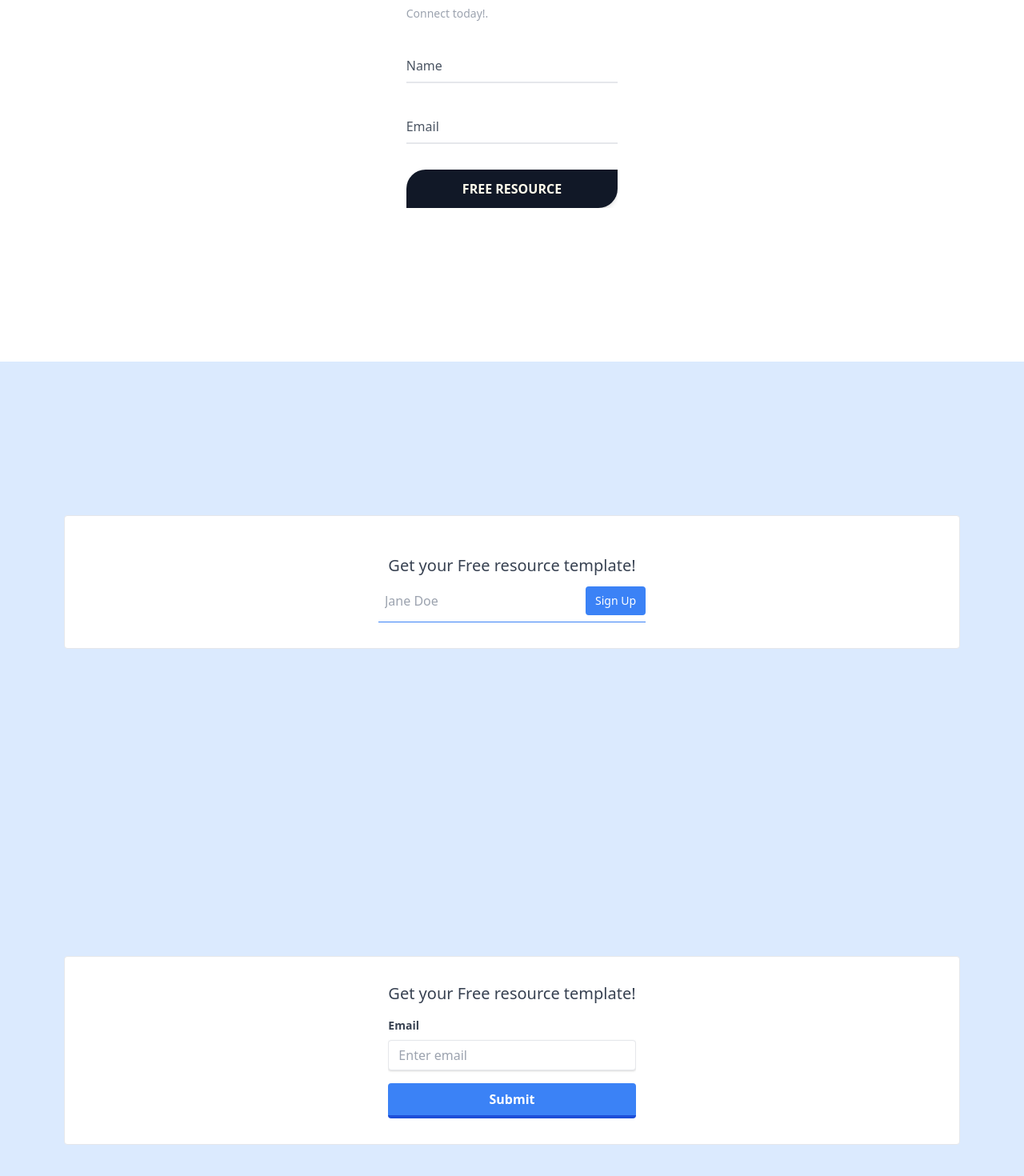
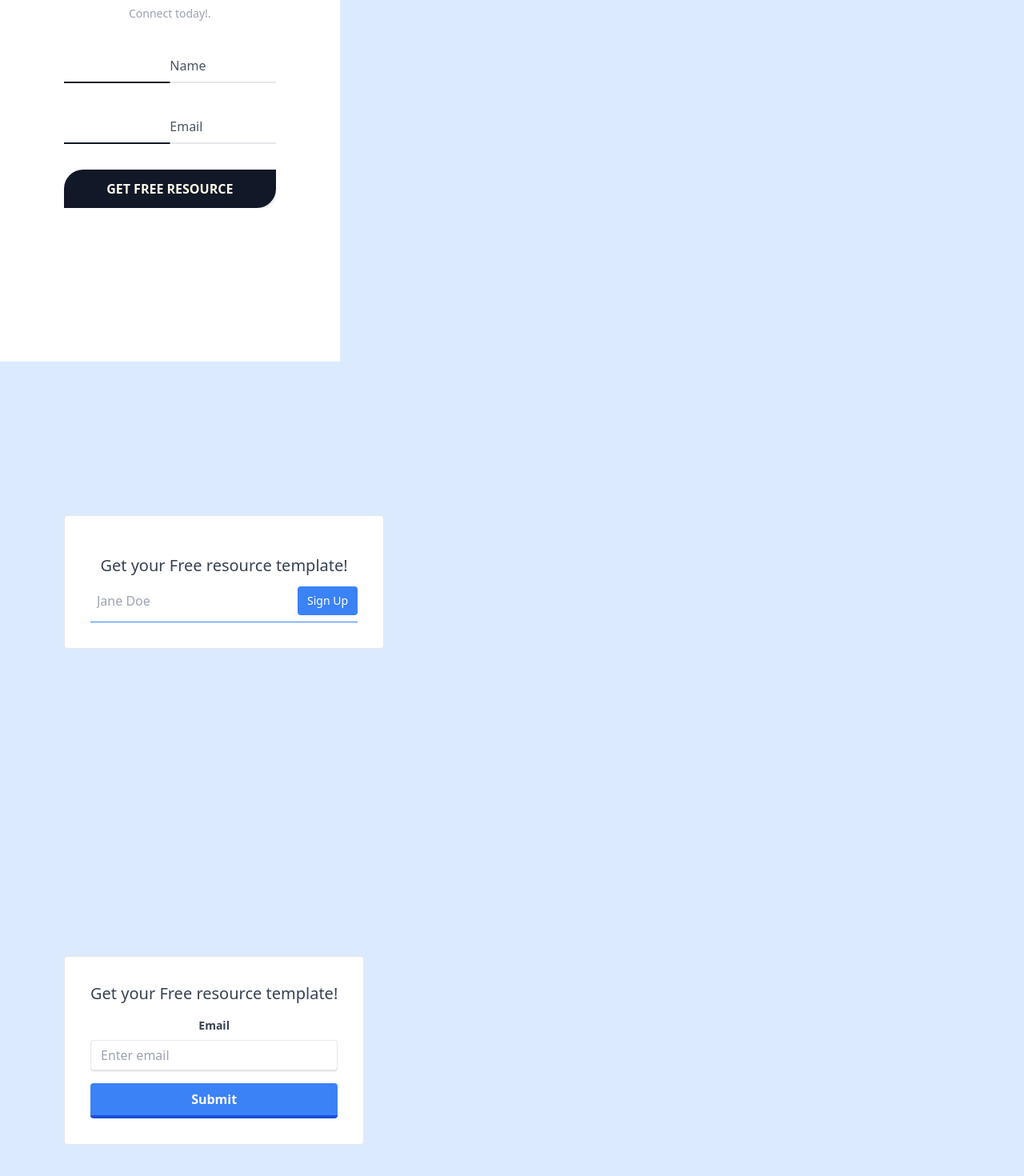
Before and after one commit to Darion-Newton/resources, a React (Create React App) app in the folder client/: page / in a window 1280 px wide. Shown: the part 220-1690 px from the top of the page at 80% size. Built offline with nearby package versions, Linux system fonts and the light colour scheme.

Commit message:
edited css for all forms

```diff
--- a/client/src/components/layouts/Formconst.js
+++ b/client/src/components/layouts/Formconst.js
@@ -58,6 +58,14 @@ class Formconst extends Component {
 
 
 
+        <div className=' right-0 md:block md:relative w-full md:w-auto '>
+
+
+                <div className="w-full md:bg-transparent rounded shadow-lg px-6 py-4 mt-4 text-center md:p-0 md:mt-0 md:shadow-none">
+
+
+                 <div className="md:flex items-center">
+
 
 
 
@@ -97,6 +105,9 @@ class Formconst extends Component {
 
 
 
+     </div>
+     </div>
+   </div>
 
 
     )
--- a/client/src/components/layouts/Formpress.js
+++ b/client/src/components/layouts/Formpress.js
@@ -44,8 +44,16 @@ class Formpress extends Component {
   </div>
 </div>
                     </div>
+                    <div className=' right-0 md:block md:relative w-full md:w-auto '>
+
+                 <div className="w-full md:bg-transparent rounded shadow-lg px-6 py-4 mt-4 text-center md:p-0 md:mt-0 md:shadow-none">
+
+
+                 <div className="md:flex items-center">
+
 
           <div className= {this.state.toggle ? 'flex justify-center bg-white p-8 border rounded ': 'hidden'}>
+
 
 
 
@@ -55,7 +63,7 @@ class Formpress extends Component {
 
   <div className="flex items-center border-b border-blue-500 py-2">
     <input className="appearance-none bg-transparent border-none w-full text-gray-700 mr-3 py-1 px-2 leading-tight focus:outline-none" type="text" placeholder="Jane Doe" aria-label="Full name"/>
-    <button className="flex-shrink-0 bg-blue-500 hover:bg-blue-700 border-blue-500 hover:border-blue-700 text-sm border-4 text-white py-1 px-2 rounded" type="button"  onClick={this.clickHandler}>
+    <button className="block flex-shrink-0 bg-blue-500 hover:bg-blue-700 border-blue-500 hover:border-blue-700 text-sm border-4 text-white py-1 px-2 rounded" type="button"  onClick={this.clickHandler}>
       Sign Up
     </button>
 
@@ -65,6 +73,9 @@ class Formpress extends Component {
         </div>
       </div>
 
+      </div>
+        </div>
+      </div>
 
 
     )
--- a/client/src/components/layouts/Landing.js
+++ b/client/src/components/layouts/Landing.js
@@ -1,5 +1,5 @@
 import React, { Component } from 'react';
-
+import { Link } from 'react-router-dom';
 
 class Landing extends Component {
 
@@ -25,25 +25,34 @@ class Landing extends Component {
     return (
       <div className="lg:flex">
           <div className={this.state.toggle ? 'hidden':
-                   'uppercase px-8 py-4 shadow-sm rounded inline-block mt-8 font-semibold text-white ' }>
-                    <div className="bg-indigo-900 text-center py-4 lg:px-4">
-  <div className="p-2 bg-indigo-800 items-center text-indigo-100 leading-none lg:rounded-full flex lg:inline-flex" role="alert">
-    <span className="flex rounded-full bg-indigo-500 uppercase px-2 py-1 text-xs font-bold mr-3">File Name</span>
-    <span class="font-semibold mr-2 text-left flex-auto">Click here for your excellent free file  <button onClick={this.clickHandler}
-                  className=" font-semibold rounded-tl-3xl rounded-br-3xl uppercase text-center px-5 py-3 shadow-md my-4 lg:mb-0 bg-gray-900 text-yellow-50 hover:bg-gray-700 focus:ring-4 focus:ring-yellow-300">reset</button> </span>
-    <svg class="fill-current opacity-75 h-4 w-4" xmlns="http://www.w3.org/2000/svg" viewBox="0 0 20 20"><path d="M12.95 10.707l.707-.707L8 4.343 6.586 5.757 10.828 10l-4.242 4.243L8 15.657l4.95-4.95z"/></svg>
+                   'uppercase px-8 py-4 shadow-sm rounded inline-block mt-8 font-semibold text-white bg-blue-900 ' }>
+                    <div className="bg-blue-900 text-center py-4 lg:px-4">
+  <div className="p-2 bg-blue-800 items-center text-blue-100 leading-none rounded-full flex lg:inline-flex" role="alert">
+    <span className="flex rounded-full bg-blue-500 uppercase px-2 py-1 text-xs font-bold mr-3"> Thank you!</span>
+    <span class="font-semibold mr-2 text-left flex-auto text-center">Get your free resource now, click 'download' <button onClick={this.clickHandler}
+                  className=" w-full font-semibold rounded-tl-3xl rounded-br-3xl uppercase text-center px-5 py-3 shadow-md my-4 lg:mb-0 bg-gray-900 text-yellow-50 hover:bg-gray-700 focus:ring-4 focus:ring-yellow-300">Download</button> </span>
+                      <span class="font-semibold mr-2 text-left flex-auto">  <button onClick={this.clickHandler}
+                  className="flex rounded-full bg-blue-500 uppercase px-2 py-1 text-xs font-bold mr-3">Preview</button> </span>
+                        <span class="font-semibold mr-2 text-left flex-auto">  <button onClick={this.clickHandler}
+                  className="flex rounded-full bg-blue-500 uppercase px-2 py-1 text-xs font-bold mr-3">Go back  <svg class="fill-current opacity-75 h-4 w-4" xmlns="http://www.w3.org/2000/svg" viewBox="0 0 20 20"><path d="M12.95 10.707l.707-.707L8 4.343 6.586 5.757 10.828 10l-4.242 4.243L8 15.657l4.95-4.95z"/></svg></button> </span>
+
   </div>
 </div>
                     </div>
 
+                <div className=' right-0 md:block md:relative w-full md:w-auto '>
 
 
+                  <div className="w-full md:bg-transparent rounded shadow-lg px-6 py-4 mt-4 text-center md:p-0 md:mt-0 md:shadow-none">
+
+
+                    <div className="md:flex items-center">
 
 
 
 
                     <div className={this.state.toggle ? "flex-grow justify-center bg-white px-8 lg:px-20 py-20 lg:py-48" : 'hidden' }>
-          <div className="flex justify-center">
+       <div className="flex justify-center">
             <div>
               <h2 className="text-xl lg:text-xl font-medium mb-1 text-gray-700">Super fantastic call to action</h2>
               <span className="text-sm mb-4 text-gray-400">Connect today!.</span>
@@ -65,7 +74,7 @@ class Landing extends Component {
                 </div>
                 <div data-netlify-recaptcha="true"></div>
                 <button onClick={this.clickHandler} type="submit" id="submit-button"
-                  className="w-full font-semibold rounded-tl-3xl rounded-br-3xl uppercase text-center px-5 py-3 shadow-md my-4 lg:mb-0 bg-gray-900 text-yellow-50 hover:bg-gray-700 focus:ring-4 focus:ring-yellow-300">Free Resource</button>
+                  className="w-full font-semibold rounded-tl-3xl rounded-br-3xl uppercase text-center px-5 py-3 shadow-md my-4 lg:mb-0 bg-gray-900 text-yellow-50 hover:bg-gray-700 focus:ring-4 focus:ring-yellow-300">Get Free Resource</button>
 
 
               </form>
@@ -73,11 +82,14 @@ class Landing extends Component {
           </div>
         </div>
                     </div>
+                  </div>
 
 
 
+                  </div>
 
 
+      </div>
 
 
 
```
